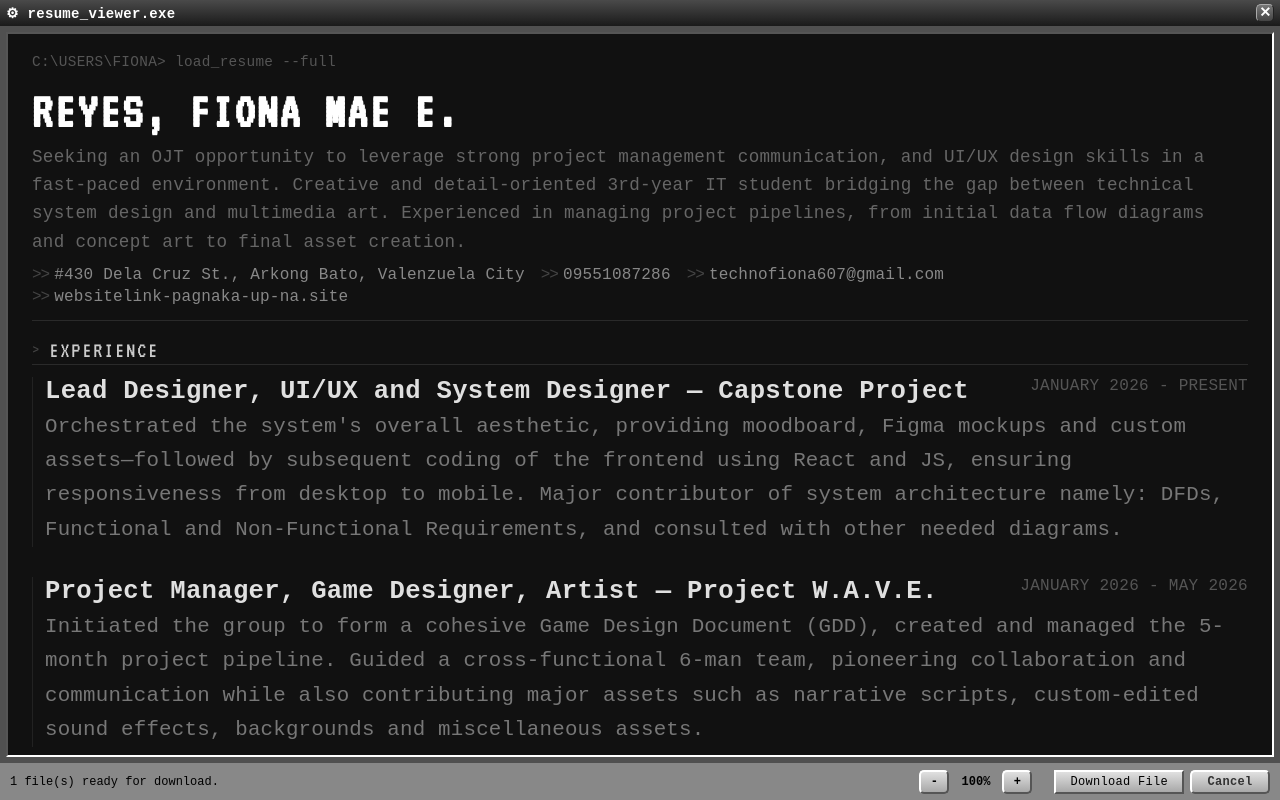
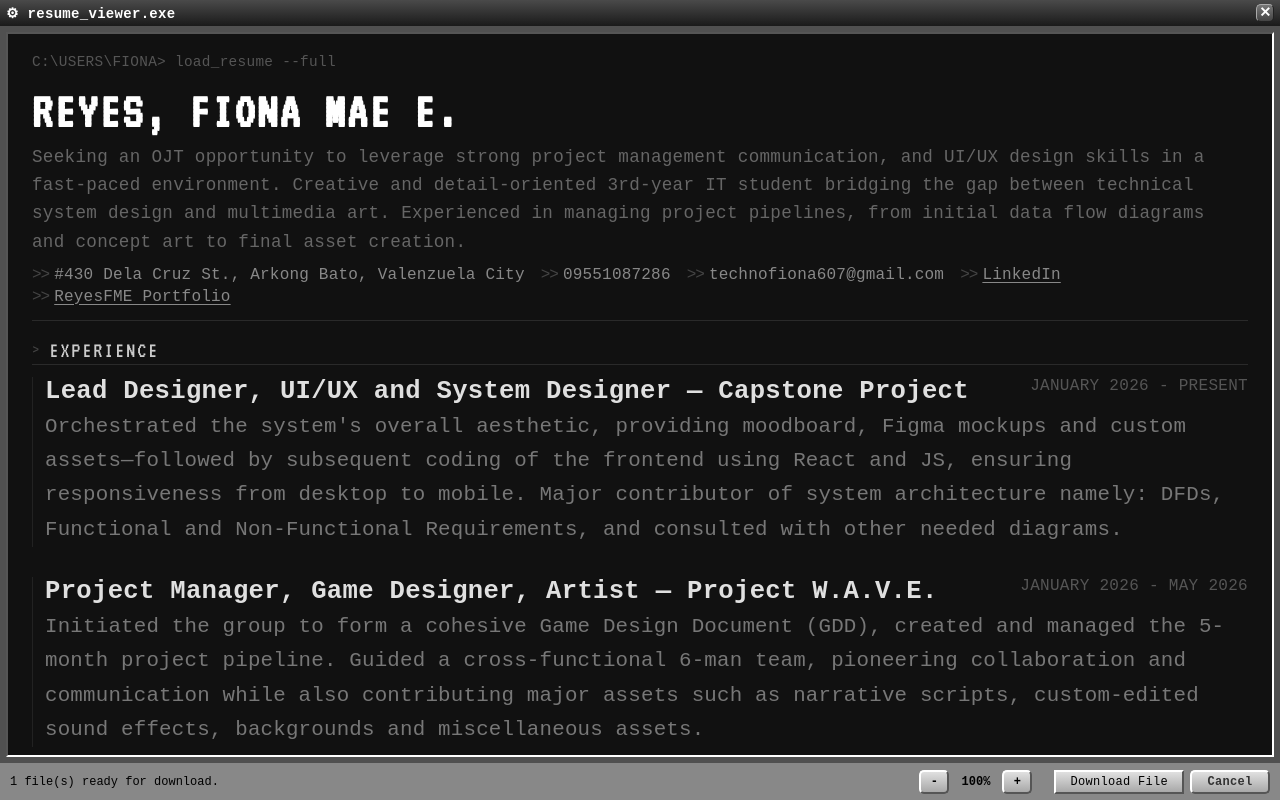
Before and after one commit to ReyesFME/ReyesFME-portfolio, a React (Vite) app: page / in a window 1280 px wide. Both pictures are taken after a click on the button "Resume". Built offline with nearby package versions, Linux system fonts and the light colour scheme; a web font is replaced by a local one.

Commit message:
updated the resume with the proper link of the deployed website

```diff
--- a/src/components/shared/ResumeViewer.jsx
+++ b/src/components/shared/ResumeViewer.jsx
@@ -5,7 +5,8 @@ const CONTACT = [
   { icon: '>>', label: '#430 Dela Cruz St., Arkong Bato, Valenzuela City' },
   { icon: '>>', label: '09551087286' },
   { icon: '>>', label: 'technofiona607@gmail.com' },
-  { icon: '>>', label: 'websitelink-pagnaka-up-na.site' },
+  { icon: '>>', label: 'LinkedIn', href: 'https://www.linkedin.com/in/reyesfme7/' },
+  { icon: '>>', label: 'ReyesFME Portfolio', href: 'https://reyes-fme-portfolio.vercel.app' }
 ];
 
 const EXPERIENCE = [
@@ -77,7 +78,13 @@ const ResumeViewer = ({ bare = false }) => {
           {CONTACT.map((item, i) => (
             <div key={i} className="rv-contact-item">
               <span className="rv-contact-icon">{item.icon}</span>
-              <span className="rv-contact-label">{item.label}</span>
+              {item.href ? (
+                <a href={item.href} target="_blank" rel="noopener noreferrer" className="rv-contact-label rv-contact-link">
+                  {item.label}
+                </a>
+              ) : (
+                <span className="rv-contact-label">{item.label}</span>
+              )}
             </div>
           ))}
         </div>
--- a/src/styles/resume-viewer.css
+++ b/src/styles/resume-viewer.css
@@ -24,6 +24,17 @@
   font-size: clamp(0.7rem, 1.2vw + 0.3rem, 0.9rem);
   color: #555555;
   letter-spacing: 0.3px;
+}
+
+.rv-contact-link{
+  color: inherit;
+  text-decoration: underline;
+  text-underline-offset: 3px;
+  cursor: pointer;
+}
+
+.rv-contact-link:hover a {
+  color: #555555;
 }
 
 .rv-name {
```
Also changed, not shown: 1 other file (tests, documents, lock files or other folders).
